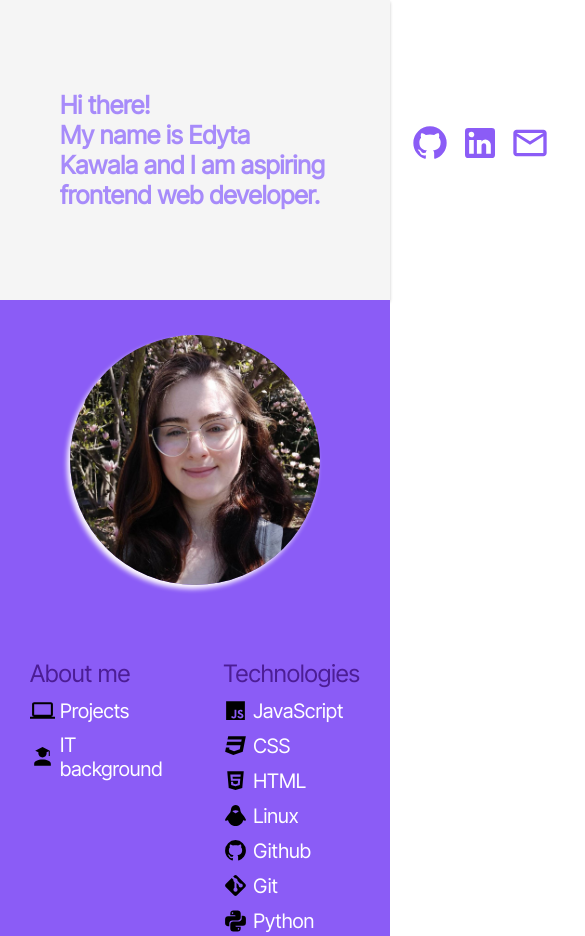
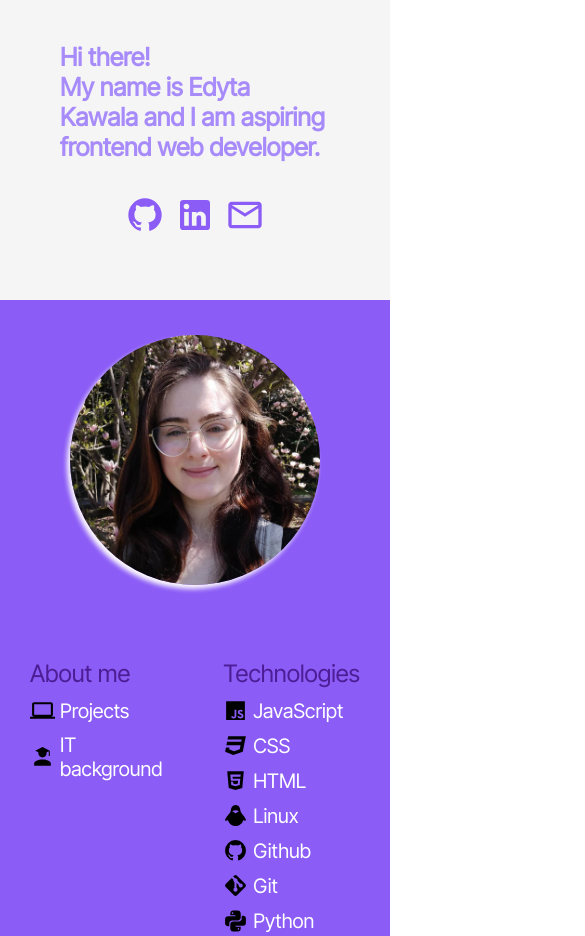
Before and after one commit to KawalaE/Project-dashboard, a website: page index.html in a window 390 px wide. Shown: the top 936 px of the page, 585 px wide, since content can reach past the window. Drawn offline with Linux system fonts and the light colour scheme.

Commit message:
fix mobile layout

```diff
--- a/style.css
+++ b/style.css
@@ -100,6 +100,7 @@ li img{
 .contacts{
     display: flex;
     padding: 40px;
+
     gap: 10px;
 }
 .introduction{
@@ -238,10 +239,12 @@ a{
         grid-column: 1/2;
         grid-row:1/2;
         height: 300px;
-        flex-direction: column;
         align-items: center;
         justify-content: center;
         gap: 20px;
+    }
+    .contacts{
+        padding: 10px;
     }
     .introduction{
         padding-left: 20px;
```
